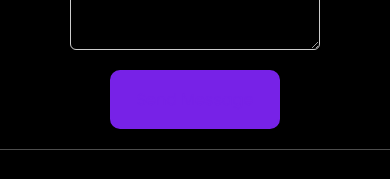
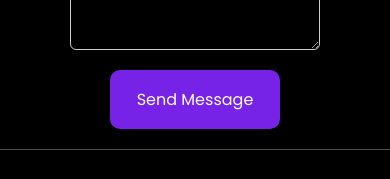
Before and after one commit to muhammadabubakr2005/myPortfolio, a React (Create React App) app: page / in a window 390 px wide. Shown: the part 4744-4923 px from the top of the page. Built offline with nearby package versions, Linux system fonts and the light colour scheme.

Commit message:
changed the button in contact

```diff
--- a/src/components/ContactForm.js
+++ b/src/components/ContactForm.js
@@ -83,7 +83,7 @@ export default function ContactForm({ id }) {
             placeholder="Share your thoughts and insights here; your feedback means a lot."
             required
           />
-          <button className="btn" id="submitBtn" type="submit" value="Send" style={{background:'#7722e7',borderColor:"#7722e7"}}>
+          <button className="btn" id="submitBtn" type="submit" value="Send" style={{color:'#fff',background:'#7722e7',borderColor:"#7722e7"}}>
             Send Message
           </button>
           <ToastContainer />
--- a/src/components/ContactFormStyle.css
+++ b/src/components/ContactFormStyle.css
@@ -91,7 +91,7 @@
         margin-top: 0px;
         font-size: 16px;
         font-weight: 400;
-        color:#7722e7
+        color:#fff
     }
 }
 
@@ -122,4 +122,10 @@
     .contact-wrapper-right form {
         padding-left: 0;
     }
+    .btn#submitBtn {
+        margin-top: 0px;
+        font-size: 16px;
+        font-weight: 400;
+        color:#fff
+    }
 }
```
